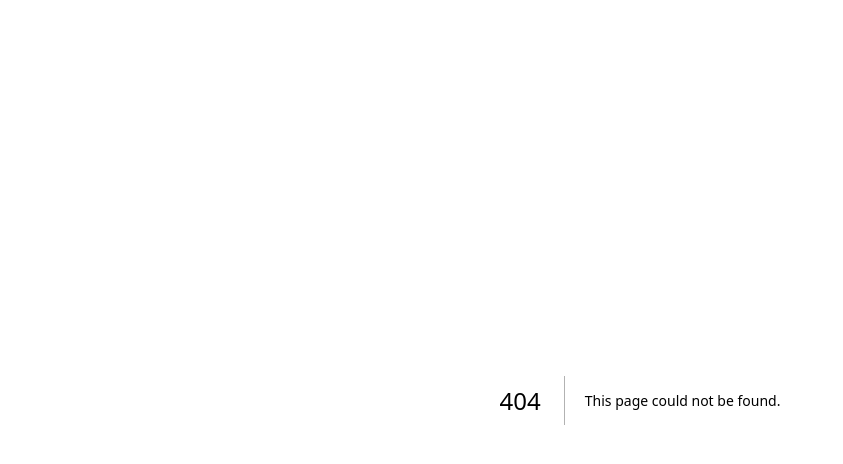
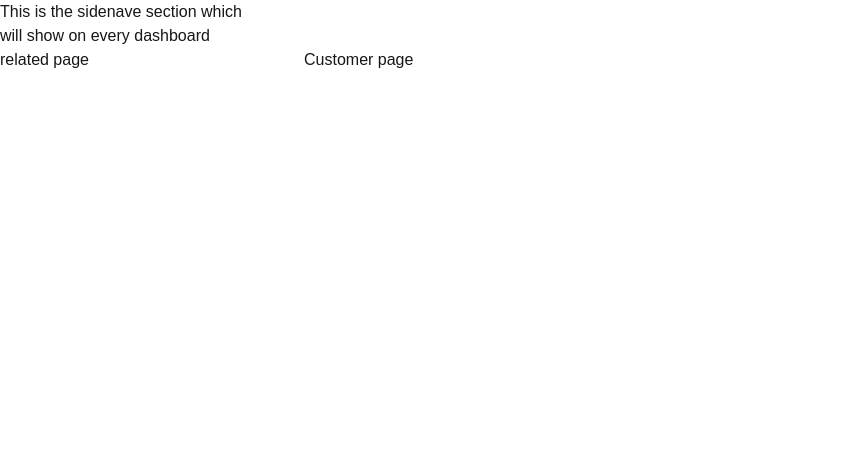
Before and after one commit to Anurag1096/knaban-board, a Next.js app: page /dashboard/customer in a window 1280 px wide. Before the commit this address had no page. Shown: the top 464 px of the page, without its empty margins (0-843 px from the left). Built offline with nearby package versions, Linux system fonts and the light colour scheme.

Commit message:
wip: Setting up dashboard structure

```diff
--- /dev/null
+++ b/src/app/dashboard/customer/page.tsx
@@ -0,0 +1,9 @@
+import React from 'react'
+
+function page() {
+  return (
+    <p>Customer page</p>
+  )
+}
+
+export default page
--- /dev/null
+++ b/src/app/dashboard/invoices/page.tsx
@@ -0,0 +1,9 @@
+import React from 'react'
+
+function page() {
+  return (
+    <p>invoices page</p>
+  )
+}
+
+export default page
--- /dev/null
+++ b/src/app/dashboard/layout.tsx
@@ -0,0 +1,13 @@
+import React from 'react'
+
+export default function layout({children}:{children: React.ReactNode }) {
+  return (
+   <div className="flex h-screen flex-col md:flex-row md:overflow-hidden">
+      <div className="w-full flex-none md:w-64">
+        {/* <SideNav /> */}
+        <p>This is the sidenave section which will show on every dashboard related page</p>
+      </div>
+      <div className="flex-grow p-6 md:overflow-y-auto md:p-12">{children}</div>
+    </div>
+  )
+}
--- /dev/null
+++ b/src/app/dashboard/page.tsx
@@ -0,0 +1,9 @@
+import React from 'react'
+
+function page() {
+  return (
+    <div>index</div>
+  )
+}
+
+export default page
--- a/src/app/page.tsx
+++ b/src/app/page.tsx
@@ -21,7 +21,7 @@ export default function Home() {
             .
           </li>
           <li className="tracking-[-.01em]">
-            Save and see your changes instantly.
+            Save and see your changes fast
           </li>
         </ol>
 
```
